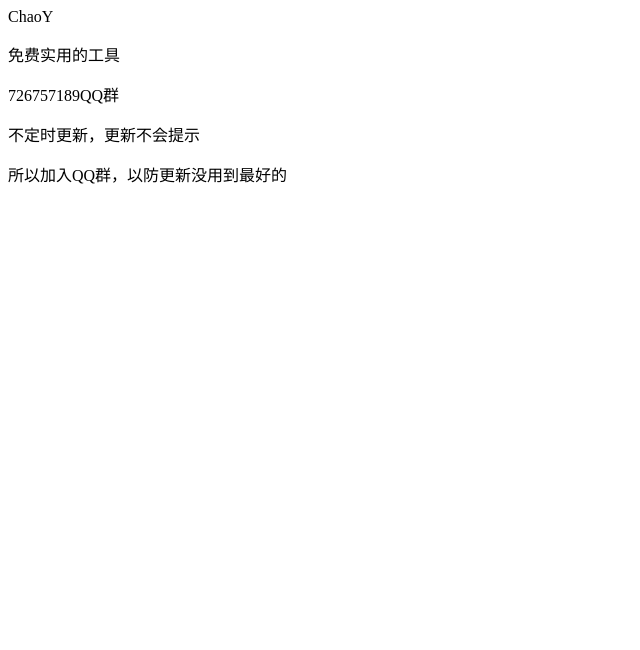
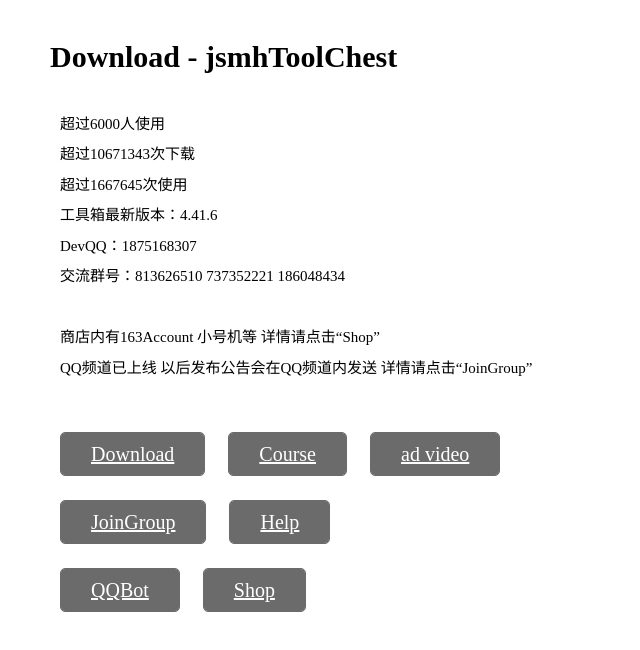
Before and after one commit to gegewushuaige/gegewushuaige.github.io, a plain HTML site: page index.html in a window 1280 px wide. Shown: the whole page, without its empty margins (0-640 px from the left). Drawn offline with Linux system fonts and the light colour scheme.

Commit message:
Update index.html

```diff
--- a/index.html
+++ b/index.html
@@ -1,6 +1,45 @@
-<p>ChaoY</p>
-<p>免费实用的工具 </p>
-<p>726757189QQ群</p>
-<p>不定时更新，更新不会提示</p>
-<p>所以加入QQ群，以防更新没用到最好的</p>
-</ul>
+<style>
+/*--预设--*/
+body { padding:0px;margin: 0px; }
+#lyrow, #lyrow input, #lyrow textarea { font-size:12px;font-family: 'Microsoft YaHei', '微软雅黑', MicrosoftJhengHei, '华文细黑', STHeiti, MingLiu; }
+#lyrow { height:100vh;width: 100vw; }
+#lyrow div { min-height: 18px;  }
+#lyrow input, #lyrow textarea { border:rgb(235, 235, 235) 1px solid;border-radius: 3px;padding: 5px 8px;outline: 0; }
+#lyrow input:hover, #lyrow textarea:hover { border: 1px solid #6bc1f2; }
+/*--编辑--*/
+#lyrow .title { padding:40px 0 0 50px;font-size:30px; }
+#lyrow .text { padding:0 0 0 60px;line-height:60px;font-size:15px;list-style-type:disc; }
+#lyrow .texttwo { padding:0 0 0 60px;font-size:15px;line-height:1px; }
+#lyrow .textthree { padding:0 0 0 60px;font-size:15px;line-height:60px; }
+#lyrow .download { border-radius:5px 5px 5px 5px;font-size:20px;margin:0 0 0 60px;padding:10px 30px 10px 30px;background-color:rgba(107, 107, 107, 1);background-clip:padding-box;color:rgba(255, 255, 255, 1);transition-property:all;transition-timing-function:linear;transition-duration:500ms;border:rgba(107, 107, 107, 1) solid 1px; }
+#lyrow .rtwert:hover { background-color:rgba(196, 196, 196, 1);border:rgba(196, 196, 196, 1) solid 1px; }
+#lyrow .downloadtwo { padding:10px 30px 10px 30px;color:rgba(255, 255, 255, 1);font-size:20px;background-color:rgba(107, 107, 107, 1);background-clip:padding-box;border:rgba(107, 107, 107, 1) solid 1px;transition-property:all;transition-duration:500ms;border-radius:5px 5px 5px 5px;margin:0 0 0 20px; }
+
+</style>
+<!--下载font-awesome.css图标包-->
+<!--https://www.58html.com/html/template/font-awesome.zip-->
+<link rel="stylesheet" href="https://www.58html.com/gui/css/font-awesome/css/font-awesome.css">
+<div id="lyrow">
+
+
+<div >
+    <h1 class="title">Download - jsmhToolChest<br></h1></div>
+<div >
+    <span class="text">超过6000人使用<br></span>
+    <span class="texttwo">超过10671343次下载<br></span>
+    <span class="textthree">超过1667645次使用<br></span>
+	<span class="texttwo">工具箱最新版本：4.41.6<br></span>
+	<span class="textthree">DevQQ：1875168307<br></span>
+	<span class="texttwo">交流群号：813626510 737352221 186048434<br></span>
+	<span class="textthree"><br></span>
+	<span class="texttwo">商店内有163Account 小号机等 详情请点击“Shop”<br></span>
+	<span class="textthree">QQ频道已上线 以后发布公告会在QQ频道内发送 详情请点击“JoinGroup”<br></span>
+<div >
+    <br><br><br><a class="rtwert download" href="http://111.180.204.131:75/download_file" target="_blank">Download</a>
+    <a class="rtwert downloadtwo" href="https://space.bilibili.com/387954822/channel/collectiondetail?sid=834820" target="_blank">Course</a>
+    <a class="rtwert downloadtwo" href="https://www.bilibili.com/video/BV1oY4y1v7ZA?spm_id_from=333.999.0.0" target="_blank">ad video</a><br><br><br><br>
+	<a class="rtwert download" href="http://111.180.204.131:75/jq" target="_blank">JoinGroup</a>
+	<a class="rtwert downloadtwo" href="http://jsmh.red/help" target="_blank">Help</a><br><br><br><br>
+	<a class="rtwert download" href="http://jsmh.red/bot" target="_blank">QQBot</a>
+	<a class="rtwert downloadtwo" href="http://111.180.204.131:75/shop_" target="_blank">Shop</a></div>
+</div>
```
